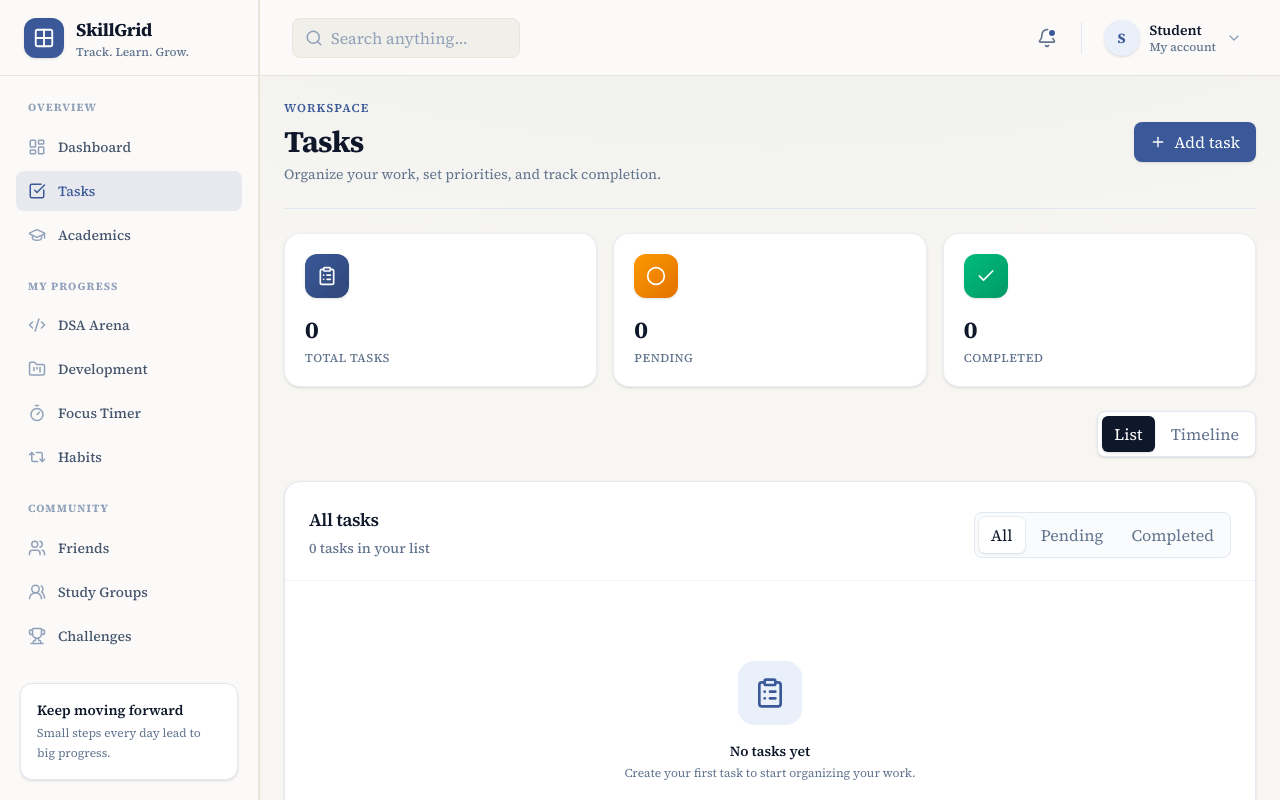
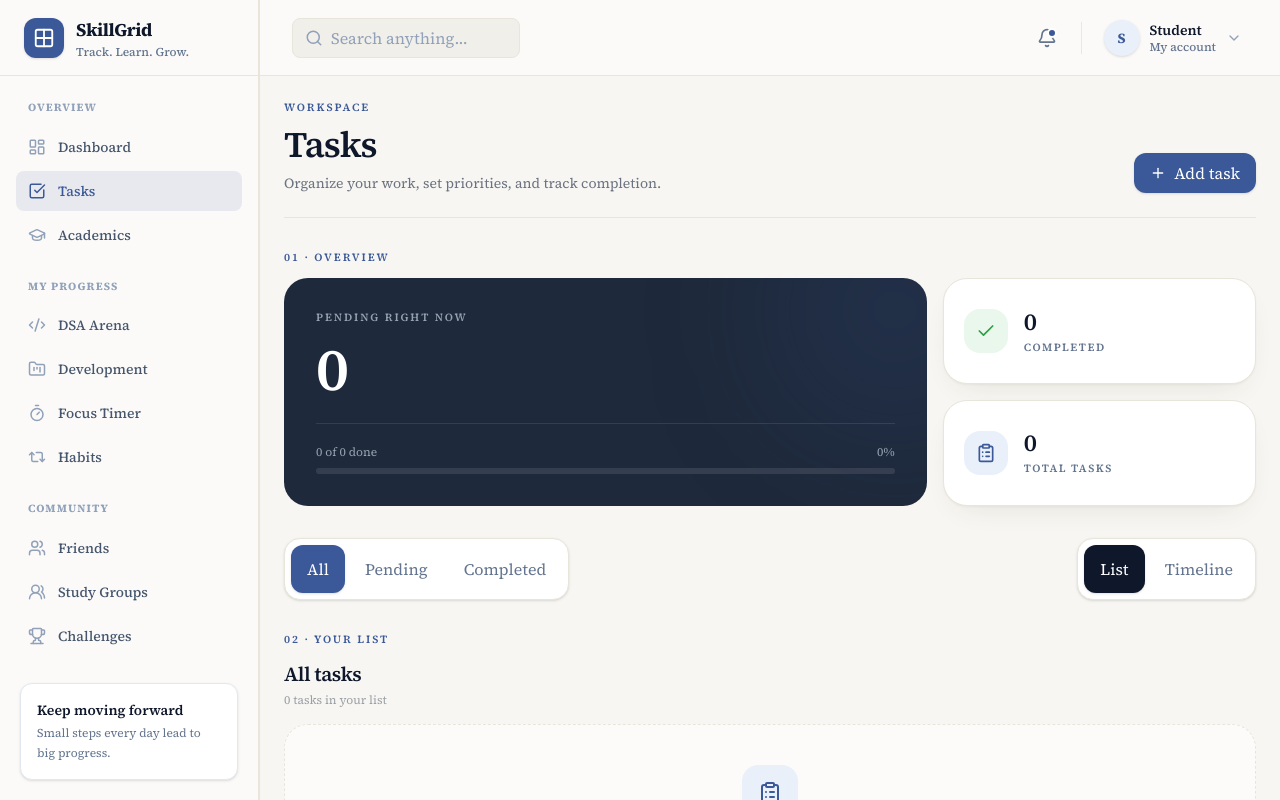
Before and after one commit to thiteswapnil1212-hue/skillGrid, a Next.js app in the folder skillgrid-app/: page /tasks in a window 1280 px wide. Built offline with nearby package versions, Linux system fonts and the light colour scheme.

Commit message:
redesign: warm editorial tasks page

```diff
--- a/skillgrid-app/src/app/tasks/page.tsx
+++ b/skillgrid-app/src/app/tasks/page.tsx
@@ -101,6 +101,18 @@ export default function TasksPage() {
     Low: "bg-slate-400",
   };
 
+  const priorityBar: Record<string, string> = {
+    High: "bg-[#DC2626]",
+    Medium: "bg-[#F59E0B]",
+    Low: "bg-[#CBD5E1]",
+  };
+
+  const priorityPillActive: Record<string, string> = {
+    High: "border-[#DC2626]/30 bg-[#FEF2F2] text-[#DC2626]",
+    Medium: "border-[#B97E0C]/30 bg-[#FFF7E0] text-[#B97E0C]",
+    Low: "border-slate-300 bg-slate-100 text-slate-600",
+  };
+
   function handleSubmit(event: FormEvent<HTMLFormElement>) {
     event.preventDefault();
     const trimmedTitle = title.trim();
@@ -148,54 +160,77 @@ export default function TasksPage() {
     });
   }
 
+  const pendingCount = tasks.length - completedCount;
+  const donePct = tasks.length === 0 ? 0 : Math.round((completedCount / tasks.length) * 100);
+
   return (
-    <main className="mx-auto w-full max-w-7xl space-y-6 p-6">
-      <section className="flex flex-col justify-between gap-4 border-b border-slate-200 pb-6 sm:flex-row sm:items-center">
+    <main className="mx-auto w-full max-w-7xl space-y-8 bg-[#F7F6F2] p-6">
+      {/* Hero */}
+      <section className="border-b border-[#E8E5DB] pb-6">
+        <p className="text-[11px] font-semibold uppercase tracking-[0.18em] text-[#3B5998]">Workspace</p>
+        <div className="mt-2 flex flex-wrap items-end justify-between gap-4">
           <div>
-          <p className="text-xs font-semibold uppercase tracking-widest text-primary">Workspace</p>
-          <h1 className="mt-2 text-2xl font-bold tracking-tight text-slate-900 sm:text-3xl">
+            <h1 className="text-4xl font-semibold tracking-tight text-slate-900">
               Tasks
             </h1>
-          <p className="mt-1 text-sm text-slate-500">
+            <p className="mt-2 text-sm text-[#6B7280]">
               Organize your work, set priorities, and track completion.
             </p>
           </div>
-        <Button onClick={() => setShowForm(true)} className="hidden gap-2 lg:inline-flex">
+          <Button onClick={() => setShowForm(true)} className="hidden gap-2 rounded-xl lg:inline-flex">
             <Plus size={16} />
             Add task
           </Button>
+        </div>
       </section>
 
-      <section className="grid grid-cols-1 gap-4 sm:grid-cols-3">
-        <Card className="rounded-2xl border border-slate-200/70 bg-white shadow-sm transition-shadow hover:shadow-md">
-          <CardContent className="p-5">
-            <div className="flex h-11 w-11 items-center justify-center rounded-xl bg-gradient-to-br from-[#3B5998] to-[#2F477A] text-white shadow-sm">
+      {/* Overview — asymmetric bento with dark contrast card */}
+      <section>
+        <p className="text-[11px] font-semibold uppercase tracking-[0.18em] text-[#3B5998]">01 · Overview</p>
+        <div className="mt-3 grid gap-4 lg:grid-cols-3">
+          <div className="relative overflow-hidden rounded-3xl bg-[#1E293B] p-6 text-white sm:p-8 lg:col-span-2">
+            <div className="pointer-events-none absolute -right-16 -top-16 h-48 w-48 rounded-full bg-[#3B5998]/25 blur-[80px]" />
+            <div className="relative">
+              <p className="text-[11px] font-semibold uppercase tracking-[0.18em] text-slate-300/70">Pending right now</p>
+              <p className="mt-3 text-5xl font-semibold tracking-tight tabular-nums sm:text-6xl">{pendingCount}</p>
+              <div className="mt-6 border-t border-white/10 pt-5">
+                <div className="flex items-center justify-between text-xs text-slate-300/70">
+                  <span>{completedCount} of {tasks.length} done</span>
+                  <span className="tabular-nums">{donePct}%</span>
+                </div>
+                <div className="mt-2 h-1.5 overflow-hidden rounded-full bg-white/10">
+                  <div
+                    className="h-full rounded-full bg-white/80 transition-all duration-300"
+                    style={{ width: `${donePct}%` }}
+                  />
+                </div>
+              </div>
+            </div>
+          </div>
+          <div className="flex flex-col gap-4">
+            <Card className="flex flex-1 items-center gap-4 rounded-3xl border border-[#E8E5DB] bg-white p-5 shadow-[0_1px_2px_rgba(74,60,32,0.05),0_12px_32px_-16px_rgba(74,60,32,0.14)]">
+              <div className="flex h-11 w-11 shrink-0 items-center justify-center rounded-2xl bg-[#EAF7EC] text-[#2F9E44]">
+                <Check size={20} />
+              </div>
+              <div>
+                <p className="text-2xl font-semibold tracking-tight text-slate-900 tabular-nums">{completedCount}</p>
+                <p className="mt-0.5 text-[11px] font-semibold uppercase tracking-[0.14em] text-slate-500">Completed</p>
+              </div>
+            </Card>
+            <Card className="flex flex-1 items-center gap-4 rounded-3xl border border-[#E8E5DB] bg-white p-5 shadow-[0_1px_2px_rgba(74,60,32,0.05),0_12px_32px_-16px_rgba(74,60,32,0.14)]">
+              <div className="flex h-11 w-11 shrink-0 items-center justify-center rounded-2xl bg-[#EAF0FA] text-[#3B5998]">
                 <ClipboardList size={20} />
               </div>
-            <p className="mt-4 text-2xl font-bold tracking-tight text-slate-900 tabular-nums">{tasks.length}</p>
-            <p className="mt-1 text-xs font-medium uppercase tracking-wider text-slate-500">Total tasks</p>
-          </CardContent>
+              <div>
+                <p className="text-2xl font-semibold tracking-tight text-slate-900 tabular-nums">{tasks.length}</p>
+                <p className="mt-0.5 text-[11px] font-semibold uppercase tracking-[0.14em] text-slate-500">Total tasks</p>
+              </div>
             </Card>
-        <Card className="rounded-2xl border border-slate-200/70 bg-white shadow-sm transition-shadow hover:shadow-md">
-          <CardContent className="p-5">
-            <div className="flex h-11 w-11 items-center justify-center rounded-xl bg-gradient-to-br from-amber-500 to-amber-600 text-white shadow-sm">
-              <Circle size={20} />
           </div>
-            <p className="mt-4 text-2xl font-bold tracking-tight text-slate-900 tabular-nums">{tasks.length - completedCount}</p>
-            <p className="mt-1 text-xs font-medium uppercase tracking-wider text-slate-500">Pending</p>
-          </CardContent>
-        </Card>
-        <Card className="rounded-2xl border border-slate-200/70 bg-white shadow-sm transition-shadow hover:shadow-md">
-          <CardContent className="p-5">
-            <div className="flex h-11 w-11 items-center justify-center rounded-xl bg-gradient-to-br from-emerald-500 to-emerald-600 text-white shadow-sm">
-              <Check size={20} />
         </div>
-            <p className="mt-4 text-2xl font-bold tracking-tight text-slate-900 tabular-nums">{completedCount}</p>
-            <p className="mt-1 text-xs font-medium uppercase tracking-wider text-slate-500">Completed</p>
-          </CardContent>
-        </Card>
       </section>
 
+      {/* Add-task form */}
       <AnimatePresence>
         {showForm && (
           <motion.div
@@ -204,14 +239,14 @@ export default function TasksPage() {
             exit={{ opacity: 0, height: 0, scale: 0.95 }}
             transition={{ duration: 0.2 }}
           >
-            <Card className="overflow-hidden rounded-2xl">
-              <CardHeader className="flex flex-row items-center justify-between pb-4">
-                <CardTitle className="text-lg">Create task</CardTitle>
-                <Button variant="ghost" size="sm" onClick={() => setShowForm(false)} aria-label="Close form" className="h-8 w-8 p-0 text-slate-400 hover:text-slate-700">
+            <Card className="overflow-hidden rounded-3xl border border-[#E8E5DB] bg-white shadow-[0_1px_2px_rgba(74,60,32,0.05),0_12px_32px_-16px_rgba(74,60,32,0.14)]">
+              <CardHeader className="flex flex-row items-center justify-between space-y-0 border-b border-[#E8E5DB] pb-4">
+                <CardTitle className="text-xl font-semibold tracking-tight">Create task</CardTitle>
+                <Button variant="ghost" size="sm" onClick={() => setShowForm(false)} aria-label="Close form" className="h-11 w-11 rounded-xl p-0 text-slate-400 hover:text-slate-700">
                   <X size={16} />
                 </Button>
               </CardHeader>
-              <CardContent>
+              <CardContent className="pt-6">
                 <form onSubmit={handleSubmit} className="space-y-5">
                   <div>
                     <label htmlFor="task-title" className="mb-2 block text-sm font-semibold text-slate-700">
@@ -225,10 +260,11 @@ export default function TasksPage() {
                       required
                       maxLength={160}
                       autoFocus
+                      className="rounded-xl border-[#E8E5DB] bg-white focus:border-[#3B5998] focus:ring-2 focus:ring-[#3B5998]/15"
                     />
                   </div>
 
-                  <div className="grid grid-cols-1 gap-5 sm:grid-cols-3">
+                  <div className="grid grid-cols-1 gap-5 sm:grid-cols-2">
                     <div>
                       <label htmlFor="task-category" className="mb-2 block text-sm font-semibold text-slate-700">
                         Category
@@ -237,24 +273,9 @@ export default function TasksPage() {
                         id="task-category"
                         value={category}
                         onChange={(e) => setCategory(e.target.value)}
-                        className="flex h-10 w-full rounded-lg border border-slate-200 bg-white px-3 py-2 text-sm text-slate-900 transition-colors focus:border-primary focus:outline-none focus:ring-4 focus:ring-primary/10"
+                        className="flex h-12 w-full rounded-xl border border-[#E8E5DB] bg-white px-3 py-2 text-sm text-slate-900 transition-colors focus:border-[#3B5998] focus:outline-none focus:ring-2 focus:ring-[#3B5998]/15"
                       >
                         {categories.map((item) => (
-                          <option key={item} value={item}>{item}</option>
-                        ))}
-                      </select>
-                    </div>
-                    <div>
-                      <label htmlFor="task-priority" className="mb-2 block text-sm font-semibold text-slate-700">
-                        Priority
-                      </label>
-                      <select
-                        id="task-priority"
-                        value={priority}
-                        onChange={(e) => setPriority(e.target.value)}
-                        className="flex h-10 w-full rounded-lg border border-slate-200 bg-white px-3 py-2 text-sm text-slate-900 transition-colors focus:border-primary focus:outline-none focus:ring-4 focus:ring-primary/10"
-                      >
-                        {priorities.map((item) => (
                           <option key={item} value={item}>{item}</option>
                         ))}
                       </select>
@@ -268,15 +289,40 @@ export default function TasksPage() {
                         type="date"
                         value={dueDate}
                         onChange={(e) => setDueDate(e.target.value)}
+                        className="h-12 rounded-xl border-[#E8E5DB] bg-white focus:border-[#3B5998] focus:ring-2 focus:ring-[#3B5998]/15"
                       />
                     </div>
                   </div>
 
-                  <div className="flex justify-end gap-3 pt-5 border-t border-slate-100">
-                    <Button variant="ghost" type="button" onClick={() => setShowForm(false)}>
+                  <div>
+                    <span id="task-priority-label" className="mb-2 block text-sm font-semibold text-slate-700">
+                      Priority
+                    </span>
+                    <div role="group" aria-labelledby="task-priority-label" className="flex gap-2">
+                      {priorities.map((item) => (
+                        <button
+                          key={item}
+                          type="button"
+                          onClick={() => setPriority(item)}
+                          aria-pressed={priority === item}
+                          className={`flex h-12 flex-1 items-center justify-center gap-2 rounded-xl border text-sm font-semibold transition-all ${
+                            priority === item
+                              ? priorityPillActive[item]
+                              : "border-[#E8E5DB] bg-white text-slate-600 hover:border-slate-300"
+                          }`}
+                        >
+                          <span aria-hidden="true" className={`h-2 w-2 rounded-full ${priorityDot[item]}`} />
+                          {item}
+                        </button>
+                      ))}
+                    </div>
+                  </div>
+
+                  <div className="flex justify-end gap-3 border-t border-[#E8E5DB] pt-5">
+                    <Button variant="ghost" type="button" onClick={() => setShowForm(false)} className="rounded-xl">
                       Cancel
                     </Button>
-                    <Button type="submit">Create task</Button>
+                    <Button type="submit" className="rounded-xl">Create task</Button>
                   </div>
                 </form>
               </CardContent>
@@ -285,8 +331,25 @@ export default function TasksPage() {
         )}
       </AnimatePresence>
 
-      <div className="flex justify-end">
-        <div role="tablist" aria-label="Task list view" className="flex gap-1 rounded-lg border border-slate-200 bg-white p-1 shadow-sm">
+      {/* Toolbar: filters + view segmented */}
+      <div className="flex flex-col gap-3 sm:flex-row sm:items-center sm:justify-between">
+        <div className="flex gap-1 self-start rounded-2xl border border-[#E8E5DB] bg-white p-1.5 shadow-sm">
+          {["All", "Pending", "Completed"].map((item) => (
+            <button
+              key={item}
+              type="button"
+              onClick={() => setFilter(item)}
+              className={`rounded-xl px-4 py-3 text-sm font-semibold transition-all ${
+                filter === item
+                  ? "bg-[#3B5998] text-white shadow-sm"
+                  : "text-slate-500 hover:bg-[#F7F6F2] hover:text-slate-700"
+              }`}
+            >
+              {item}
+            </button>
+          ))}
+        </div>
+        <div role="tablist" aria-label="Task list view" className="flex gap-1 self-start rounded-2xl border border-[#E8E5DB] bg-white p-1.5 shadow-sm sm:self-auto">
           {(["list", "timeline"] as const).map((option) => (
             <button
               key={option}
@@ -294,10 +357,10 @@ export default function TasksPage() {
               role="tab"
               aria-selected={view === option}
               onClick={() => setView(option)}
-              className={`rounded-md px-3 py-1.5 text-sm font-semibold capitalize transition-all ${
+              className={`rounded-xl px-4 py-3 text-sm font-semibold capitalize transition-all ${
                 view === option
                   ? "bg-slate-900 text-white shadow-sm"
-                  : "text-slate-500 hover:bg-slate-100 hover:text-slate-700"
+                  : "text-slate-500 hover:bg-[#F7F6F2] hover:text-slate-700"
               }`}
             >
               {option}
@@ -306,74 +369,63 @@ export default function TasksPage() {
         </div>
       </div>
 
-      <Card className="rounded-2xl">
-        <CardHeader className="flex flex-col gap-4 sm:flex-row sm:items-center sm:justify-between pb-4">
+      {/* Task list */}
+      <section>
+        <p className="text-[11px] font-semibold uppercase tracking-[0.18em] text-[#3B5998]">02 · Your list</p>
+        <div className="mb-4 mt-3 flex items-end justify-between gap-4">
           <div>
-            <CardTitle className="text-lg">All tasks</CardTitle>
-            <p className="text-sm font-medium text-slate-500 mt-1">
+            <h2 className="text-xl font-semibold tracking-tight text-slate-900">All tasks</h2>
+            <p className="mt-1 text-xs text-[#9AA0A6]">
               {tasks.length} {tasks.length === 1 ? "task" : "tasks"} in your list
             </p>
           </div>
-          <div className="flex gap-1 border border-slate-200 rounded-lg p-1 bg-slate-50/80">
-            {["All", "Pending", "Completed"].map((item) => (
-              <button
-                key={item}
-                type="button"
-                onClick={() => setFilter(item)}
-                className={`rounded-md px-3 py-1.5 text-sm font-semibold transition-all ${
-                  filter === item ? "bg-white text-slate-900 shadow-sm ring-1 ring-slate-200/50" : "text-slate-500 hover:text-slate-700 hover:bg-slate-200/50"
-                }`}
-              >
-                {item}
-              </button>
-            ))}
         </div>
-        </CardHeader>
-        <div className="border-t border-slate-100 bg-white">
+
         {filteredTasks.length === 0 ? (
-            <div className="flex flex-col items-center py-20 text-center px-6">
-              <div className="rounded-2xl bg-primary-light p-4 mb-4 text-primary">
-                <ClipboardList className="h-8 w-8" />
+          <div className="rounded-3xl border border-dashed border-[#E8E5DB] bg-white/60 p-10 text-center">
+            <div className="mx-auto mb-4 flex h-14 w-14 items-center justify-center rounded-2xl bg-[#EAF0FA] text-[#3B5998]">
+              <ClipboardList size={24} />
             </div>
-              <h3 className="text-sm font-semibold text-slate-900">
+            <h3 className="text-base font-semibold text-slate-900">
               {tasks.length === 0 ? "No tasks yet" : `No ${filter.toLowerCase()} tasks`}
             </h3>
-              <p className="mt-1 text-xs text-slate-500 max-w-sm">
+            <p className="mx-auto mt-1 max-w-sm text-sm text-[#6B7280]">
               {tasks.length === 0 ? "Create your first task to start organizing your work." : "Tasks matching this filter will appear here."}
             </p>
             {tasks.length === 0 && (
-                <Button onClick={() => setShowForm(true)} className="mt-6 gap-2">
+              <Button onClick={() => setShowForm(true)} className="mt-6 gap-2 rounded-xl">
                 <Plus size={16} /> Create your first task
               </Button>
             )}
           </div>
         ) : view === "timeline" ? (
-            <div className="px-6 py-6">
-              <div className="space-y-8 border-l-2 border-slate-200 pl-6">
+          <div className="space-y-8">
             {visibleGroups.map((group) => (
               <section key={group.key}>
-                    <div className="flex items-center gap-2">
+                <div className="sticky top-0 z-10 -mx-1 bg-[#F7F6F2]/95 py-2 backdrop-blur">
+                  <div className="flex items-center gap-2.5">
                     {group.key === "today" ? (
-                        <span className="rounded-full bg-primary px-3 py-1 text-[11px] font-bold uppercase tracking-widest text-white">
+                      <span className="rounded-full bg-[#3B5998] px-3 py-1 text-[11px] font-bold uppercase tracking-[0.14em] text-white">
                         Today
                       </span>
                     ) : (
-                        <h4 className="text-xs font-bold uppercase tracking-wider text-slate-500">
+                      <h4 className="text-[11px] font-semibold uppercase tracking-[0.18em] text-slate-500">
                         {group.label}
                       </h4>
                     )}
-                      <span className="text-xs font-medium text-slate-400 tabular-nums">
+                    <span className="rounded-full border border-[#E8E5DB] bg-white px-2.5 py-1 text-[11px] font-semibold text-slate-600 tabular-nums">
                       {group.tasks.length}
                     </span>
                   </div>
-                    <ul className="mt-4 space-y-1">
+                </div>
+                <ul className="mt-3 space-y-2 border-l border-[#E8E5DB] pl-4">
                   {group.tasks.map((task) => (
                     <motion.li
                       key={task.id}
                       layout
                       initial={{ opacity: 0, y: 8 }}
                       animate={{ opacity: 1, y: 0 }}
-                          className="flex items-center gap-3 rounded-xl px-2 py-2 transition-colors hover:bg-slate-50"
+                      className="flex items-center gap-3 rounded-2xl border border-[#E8E5DB] bg-white p-3 transition-all duration-200 hover:-translate-y-px hover:shadow-md"
                     >
                       <span
                         aria-hidden="true"
@@ -390,9 +442,8 @@ export default function TasksPage() {
               </section>
             ))}
           </div>
-            </div>
         ) : (
-            <div className="divide-y divide-slate-100">
+          <div className="space-y-3">
             <AnimatePresence initial={false}>
               {filteredTasks.map((task) => (
                 <motion.div
@@ -401,8 +452,12 @@ export default function TasksPage() {
                   initial={{ opacity: 0, y: 10 }}
                   animate={{ opacity: 1, y: 0 }}
                   exit={{ opacity: 0, scale: 0.95, transition: { duration: 0.15 } }}
-                    className="group flex items-start gap-4 px-6 py-4 hover:bg-slate-50 transition-colors"
+                  className="group flex items-start gap-4 rounded-2xl border border-[#E8E5DB] bg-white p-4 transition-all duration-200 hover:-translate-y-px hover:shadow-md"
                 >
+                  <span
+                    aria-hidden="true"
+                    className={`w-1 shrink-0 self-stretch rounded-full ${priorityBar[task.priority] ?? "bg-[#CBD5E1]"}`}
+                  />
                   <TaskCheckbox task={task} onToggle={toggleTask} />
                   <div className="min-w-0 flex-1">
                     <p className={`text-sm font-semibold transition-all ${task.completed ? "text-slate-400 line-through" : "text-slate-900"}`}>
@@ -418,7 +473,7 @@ export default function TasksPage() {
                         {task.priority} priority
                       </Badge>
                       {task.dueDate && (
-                          <span className="text-xs font-medium text-slate-500 bg-slate-100 px-2 py-0.5 rounded-full">
+                        <span className="rounded-full bg-[#F7F6F2] px-2.5 py-1 text-[11px] font-semibold text-slate-600">
                           Due {new Date(`${task.dueDate}T00:00:00`).toLocaleDateString("en-IN", {
                             day: "numeric", month: "short", year: "numeric"
                           })}
@@ -426,7 +481,7 @@ export default function TasksPage() {
                       )}
                     </div>
                   </div>
-                    <Button variant="ghost" size="sm" onClick={() => deleteTask(task.id)} aria-label={`Delete task "${task.title}"`} className="text-slate-400 hover:text-danger hover:bg-danger-light p-2 h-auto opacity-100 transition-opacity lg:opacity-0 lg:group-hover:opacity-100 focus:opacity-100">
+                  <Button variant="ghost" size="sm" onClick={() => deleteTask(task.id)} aria-label={`Delete task "${task.title}"`} className="h-11 w-11 rounded-xl p-0 text-slate-400 transition-opacity hover:bg-danger-light hover:text-danger lg:opacity-0 lg:group-hover:opacity-100 lg:focus:opacity-100">
                     <Trash2 size={16} />
                   </Button>
                 </motion.div>
@@ -434,8 +489,7 @@ export default function TasksPage() {
             </AnimatePresence>
           </div>
         )}
-        </div>
-      </Card>
+      </section>
       {!showForm && <Fab onClick={() => setShowForm(true)} label="Add task" />}
     </main>
   );
```
Lines whose indentation alone changed are shown as unchanged.
